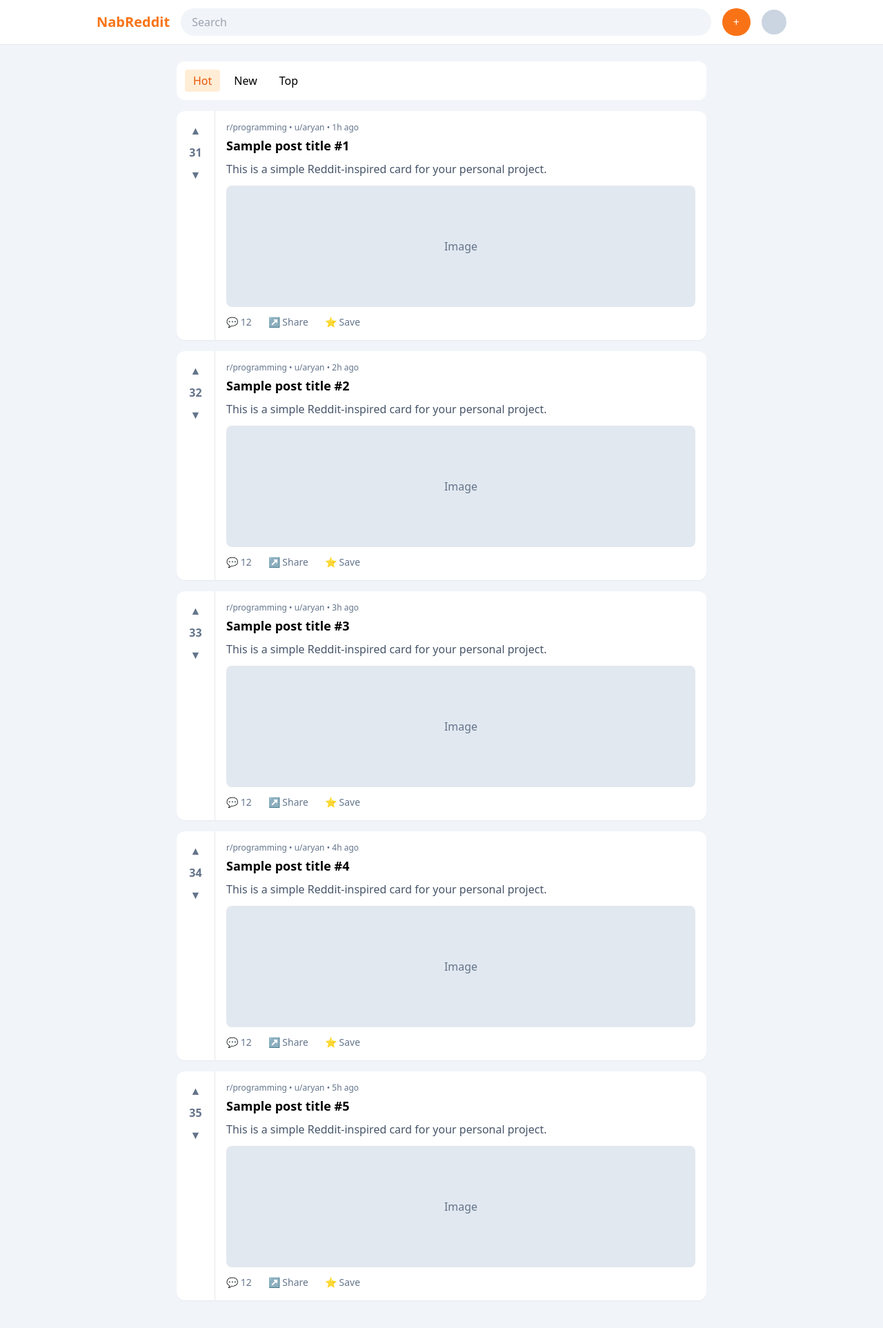
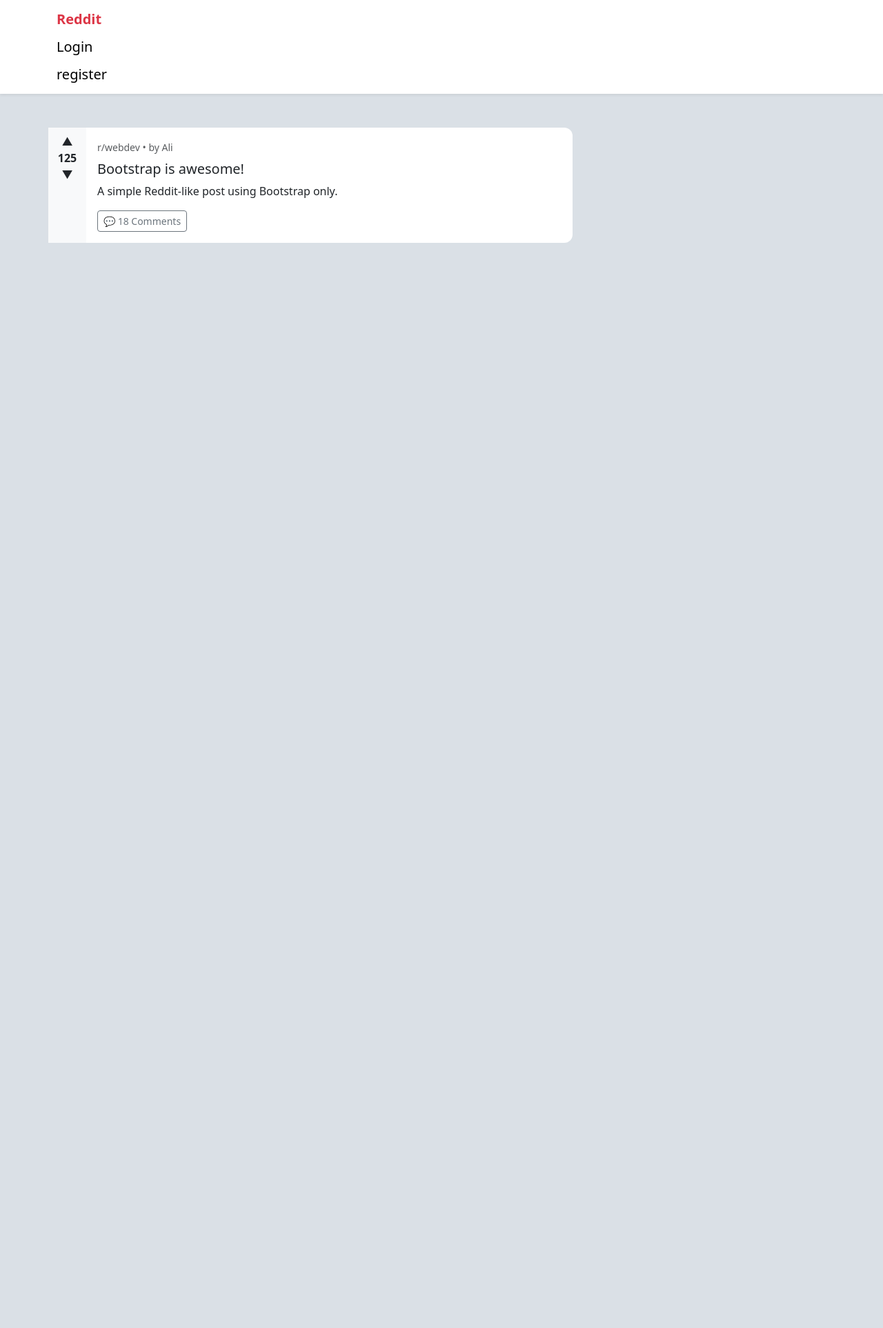
Before and after one commit to nabeac/NabReddit, a Django app: page / in a window 1280 px wide. Shown: the whole page at 69% size. After the commit the page ends 352 px from the top, so only its background shows below. Run offline with Django 5.2, Linux system fonts and the light colour scheme; some libraries are stand-ins or nearby versions.

Commit message:
Completion of app account

```diff
--- a/account/urls.py
+++ b/account/urls.py
@@ -3,5 +3,7 @@
 
 app_name = "account"
 urlpatterns = [
-    path('register/', views.UserRegisterView.as_view(), name="register")
+    path('register/', views.UserRegisterView.as_view(), name="register"),
+    path('login/', views.UserLoginView.as_view(), name='login'),
+    path('logout/', views.UserLogoutView.as_view(), name='logout')
 ]
--- a/core/settings.py
+++ b/core/settings.py
@@ -117,3 +117,5 @@
 # https://docs.djangoproject.com/en/6.0/howto/static-files/
 
 STATIC_URL = 'static/'
+
+LOGIN_URL = '/user/login'
--- a/templates/base.html
+++ b/templates/base.html
@@ -3,20 +3,66 @@
 
 <head>
     <meta charset="UTF-8">
-    <meta name="viewport" content="width=device-width,initial-scale=1">
-    <script src="https://cdn.tailwindcss.com"></script>
-    <title>NabReddit</title>
+    <meta name="viewport" content="width=device-width, initial-scale=1">
+    <link href="https://cdn.jsdelivr.net/npm/bootstrap@5.3.3/dist/css/bootstrap.min.css" rel="stylesheet">
+    <title>{% block title %}Mini Reddit{% endblock %}</title>
+
+    <style>
+        body {
+            background: #dae0e6;
+        }
+
+        .navbar {
+            box-shadow: 0 2px 8px rgba(0,0,0,.08);
+        }
+
+        .card {
+            border: 0;
+            border-radius: 12px;
+        }
+
+        .card:hover {
+            transform: translateY(-2px);
+            transition: .2s;
+        }
+
+        .vote {
+            width: 55px;
+            background: #f8f9fa;
+        }
+
+        .main-content {
+            min-height: calc(100vh - 130px);
+            padding: 25px 0;
+        }
+
+        .auth-box {
+            max-width: 420px;
+            margin: 50px auto;
+        }
+    </style>
 </head>
 
-<body class="bg-slate-100">
-   {% include 'inc/header.html' %}
+<body>
 
-   {% if messages %}
-        {{messages}}
-   {% endif %}
-    {% block main %}
+    {% include 'inc/header.html' %}
 
-    {% endblock %}
+    <div class="container main-content">
+
+        {% if messages %}
+            {% for mass in messages %}
+                <div class="alert alert-{{ mass.tags }}">
+                    {{ mass }}
+                </div>
+            {% endfor %}
+        {% endif %}
+
+        {% block main %}
+        {% endblock %}
+
+    </div>
+
+
 </body>
 
 </html>
--- a/templates/inc/header.html
+++ b/templates/inc/header.html
@@ -1,10 +1,9 @@
- <header class="sticky top-0 bg-white border-b">
-        <div class="max-w-5xl mx-auto flex items-center gap-4 p-3">
-            <a href="{% url 'reddit:home' %}">
-                <div class="text-orange-500 font-bold text-xl">NabReddit</div>
-            </a>
-            <input class="flex-1 rounded-full bg-slate-100 px-4 py-2 outline-none" placeholder="Search" />
-            <button class="bg-orange-500 text-white px-4 py-2 rounded-full">+</button>
-            <div class="w-9 h-9 rounded-full bg-slate-300"></div>
-        </div>
-    </header>
+<nav class="navbar bg-white shadow-sm mb-4">
+  <div class="container"><a class="navbar-brand fw-bold text-danger">Reddit</a></div>
+  {% if request.user.is_authenticated %}
+  <div class="container"><a href="{% url 'account:logout' %}" class="navbar-brand ">logout</a></div>
+  {% else %}
+  <div class="container"><a href="{% url 'account:login' %}" class="navbar-brand ">Login</a></div>
+  <div class="container"><a href="{% url 'account:register' %}" class="navbar-brand ">register</a></div>
+  {% endif %}
+</nav>
--- a/templates/reddit/home.html
+++ b/templates/reddit/home.html
@@ -1,87 +1,26 @@
 {% extends 'base.html' %}
 
 {% block main %}
-   <main class="max-w-3xl mx-auto py-6">
-        <div class="bg-white rounded-xl p-3 mb-4 flex gap-2">
-            <button class="px-3 py-1 rounded bg-orange-100 text-orange-600">Hot</button>
-            <button class="px-3 py-1 rounded hover:bg-slate-100">New</button>
-            <button class="px-3 py-1 rounded hover:bg-slate-100">Top</button>
-        </div>
-        <article class="bg-white rounded-xl shadow-sm mb-4 flex">
-            <div class="w-14 border-r flex flex-col items-center py-4 text-slate-500">
-                <span>▲</span><span class="font-bold my-2">31</span><span>▼</span>
-            </div>
-            <div class="p-4 flex-1">
-                <div class="text-xs text-slate-500">r/programming • u/aryan • 1h ago</div>
-                <h2 class="font-bold text-lg mt-1">Sample post title #1</h2>
-                <p class="text-slate-600 mt-2">This is a simple Reddit-inspired card for your personal project.</p>
-                <div class="mt-3 h-44 rounded-lg bg-slate-200 flex items-center justify-center text-slate-500">Image
+    <div class="col-lg-8">
+                <!--  -->
+                <div class="card mb-3">
+                    <div class="d-flex">
+                        <div class="vote text-center p-2">
+                            ▲<br><strong>125</strong><br>▼
+                        </div>
+                        <div class="card-body">
+                            <small class="text-muted">r/webdev • by Ali</small>
+                            <h5 class="mt-2">Bootstrap is awesome!</h5>
+                            <p>A simple Reddit-like post using Bootstrap only.</p>
+                            <button class="btn btn-sm btn-outline-secondary">💬 18 Comments</button>
+                        </div>
+                    </div>
                 </div>
-                <div class="flex gap-6 text-sm text-slate-500 mt-3">
-                    <span>💬 12</span><span>↗ Share</span><span>⭐ Save</span>
-                </div>
-            </div>
-        </article>
-        <article class="bg-white rounded-xl shadow-sm mb-4 flex">
-            <div class="w-14 border-r flex flex-col items-center py-4 text-slate-500">
-                <span>▲</span><span class="font-bold my-2">32</span><span>▼</span>
-            </div>
-            <div class="p-4 flex-1">
-                <div class="text-xs text-slate-500">r/programming • u/aryan • 2h ago</div>
-                <h2 class="font-bold text-lg mt-1">Sample post title #2</h2>
-                <p class="text-slate-600 mt-2">This is a simple Reddit-inspired card for your personal project.</p>
-                <div class="mt-3 h-44 rounded-lg bg-slate-200 flex items-center justify-center text-slate-500">Image
-                </div>
-                <div class="flex gap-6 text-sm text-slate-500 mt-3">
-                    <span>💬 12</span><span>↗ Share</span><span>⭐ Save</span>
-                </div>
-            </div>
-        </article>
-        <article class="bg-white rounded-xl shadow-sm mb-4 flex">
-            <div class="w-14 border-r flex flex-col items-center py-4 text-slate-500">
-                <span>▲</span><span class="font-bold my-2">33</span><span>▼</span>
-            </div>
-            <div class="p-4 flex-1">
-                <div class="text-xs text-slate-500">r/programming • u/aryan • 3h ago</div>
-                <h2 class="font-bold text-lg mt-1">Sample post title #3</h2>
-                <p class="text-slate-600 mt-2">This is a simple Reddit-inspired card for your personal project.</p>
-                <div class="mt-3 h-44 rounded-lg bg-slate-200 flex items-center justify-center text-slate-500">Image
-                </div>
-                <div class="flex gap-6 text-sm text-slate-500 mt-3">
-                    <span>💬 12</span><span>↗ Share</span><span>⭐ Save</span>
-                </div>
-            </div>
-        </article>
-        <article class="bg-white rounded-xl shadow-sm mb-4 flex">
-            <div class="w-14 border-r flex flex-col items-center py-4 text-slate-500">
-                <span>▲</span><span class="font-bold my-2">34</span><span>▼</span>
-            </div>
-            <div class="p-4 flex-1">
-                <div class="text-xs text-slate-500">r/programming • u/aryan • 4h ago</div>
-                <h2 class="font-bold text-lg mt-1">Sample post title #4</h2>
-                <p class="text-slate-600 mt-2">This is a simple Reddit-inspired card for your personal project.</p>
-                <div class="mt-3 h-44 rounded-lg bg-slate-200 flex items-center justify-center text-slate-500">Image
-                </div>
-                <div class="flex gap-6 text-sm text-slate-500 mt-3">
-                    <span>💬 12</span><span>↗ Share</span><span>⭐ Save</span>
-                </div>
-            </div>
-        </article>
-        <article class="bg-white rounded-xl shadow-sm mb-4 flex">
-            <div class="w-14 border-r flex flex-col items-center py-4 text-slate-500">
-                <span>▲</span><span class="font-bold my-2">35</span><span>▼</span>
-            </div>
-            <div class="p-4 flex-1">
-                <div class="text-xs text-slate-500">r/programming • u/aryan • 5h ago</div>
-                <h2 class="font-bold text-lg mt-1">Sample post title #5</h2>
-                <p class="text-slate-600 mt-2">This is a simple Reddit-inspired card for your personal project.</p>
-                <div class="mt-3 h-44 rounded-lg bg-slate-200 flex items-center justify-center text-slate-500">Image
-                </div>
-                <div class="flex gap-6 text-sm text-slate-500 mt-3">
-                    <span>💬 12</span><span>↗ Share</span><span>⭐ Save</span>
-                </div>
-            </div>
-        </article>
-    </main>
+
+      </div>
+
+
+
+</div>
 
 {% endblock %}
```
Also changed, not shown: account/form.py (deleted, +0 -24 lines), account/forms.py (added, +38 -0 lines), account/views.py (+55 -8 lines), templates/account/login.html (added, +24 -0 lines), templates/account/register.html (+16 -5 lines).
